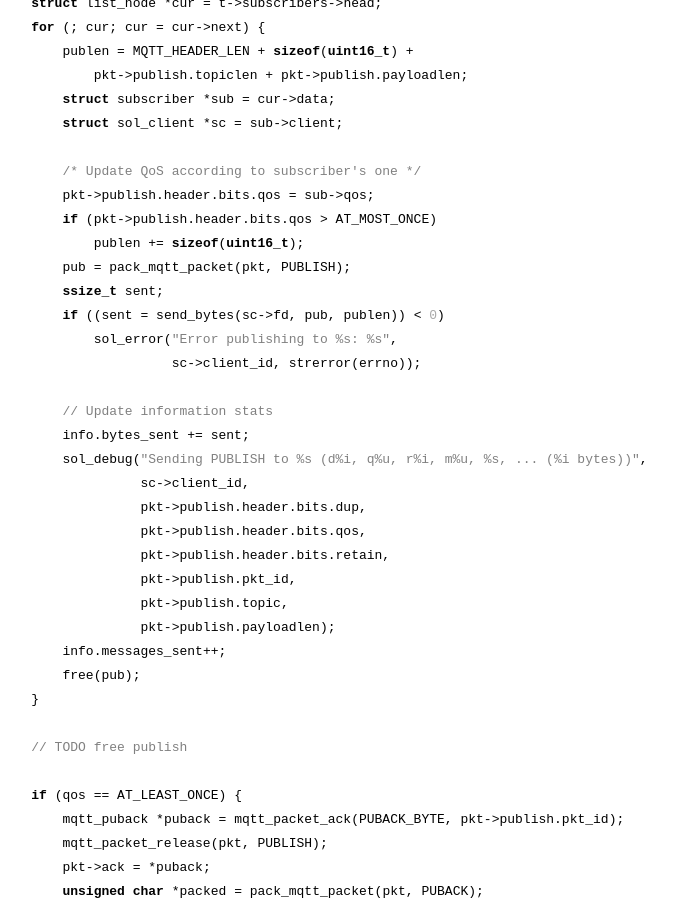
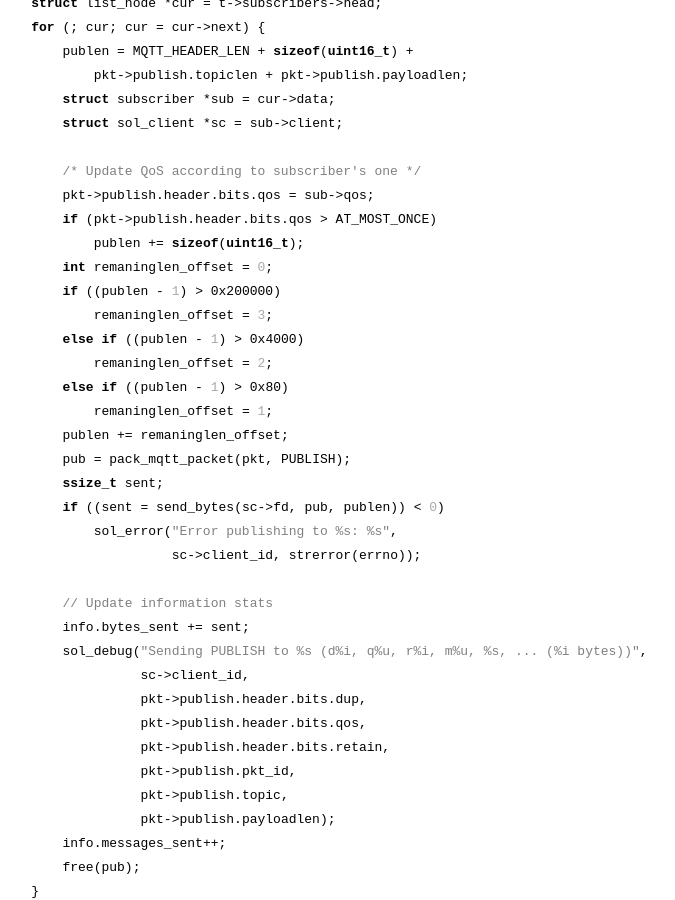
Before and after one commit to codepr/codepr.github.io, a Jekyll site: the page built from _posts/2019-03-08-sol-mqtt-broker-p6.md, in a window 1280 px wide and 900 px high, scrolled down 10691 px. Shown: the whole window, without its empty margins (364-1039 px from the left). Built offline with Jekyll 4.4.1, drawn with Linux system fonts in a browser that asks for light colours.

Commit message:
Add quick fix to publish of len > 128 bytes

```diff
--- a/_posts/2019-03-08-sol-mqtt-broker-p6.md
+++ b/_posts/2019-03-08-sol-mqtt-broker-p6.md
@@ -468,6 +468,14 @@ static int publish_handler(struct closure *cb, union mqtt_packet *pkt) {
         pkt->publish.header.bits.qos = sub->qos;
         if (pkt->publish.header.bits.qos > AT_MOST_ONCE)
             publen += sizeof(uint16_t);
+        int remaninglen_offset = 0;
+        if ((publen - 1) > 0x200000)
+            remaninglen_offset = 3;
+        else if ((publen - 1) > 0x4000)
+            remaninglen_offset = 2;
+        else if ((publen - 1) > 0x80)
+            remaninglen_offset = 1;
+        publen += remaninglen_offset;
         pub = pack_mqtt_packet(pkt, PUBLISH);
         ssize_t sent;
         if ((sent = send_bytes(sc->fd, pub, publen)) < 0)
```
Also changed, not shown: _posts/2019-03-06-sol-mqtt-broker-p3.md (+3 -3 lines).
